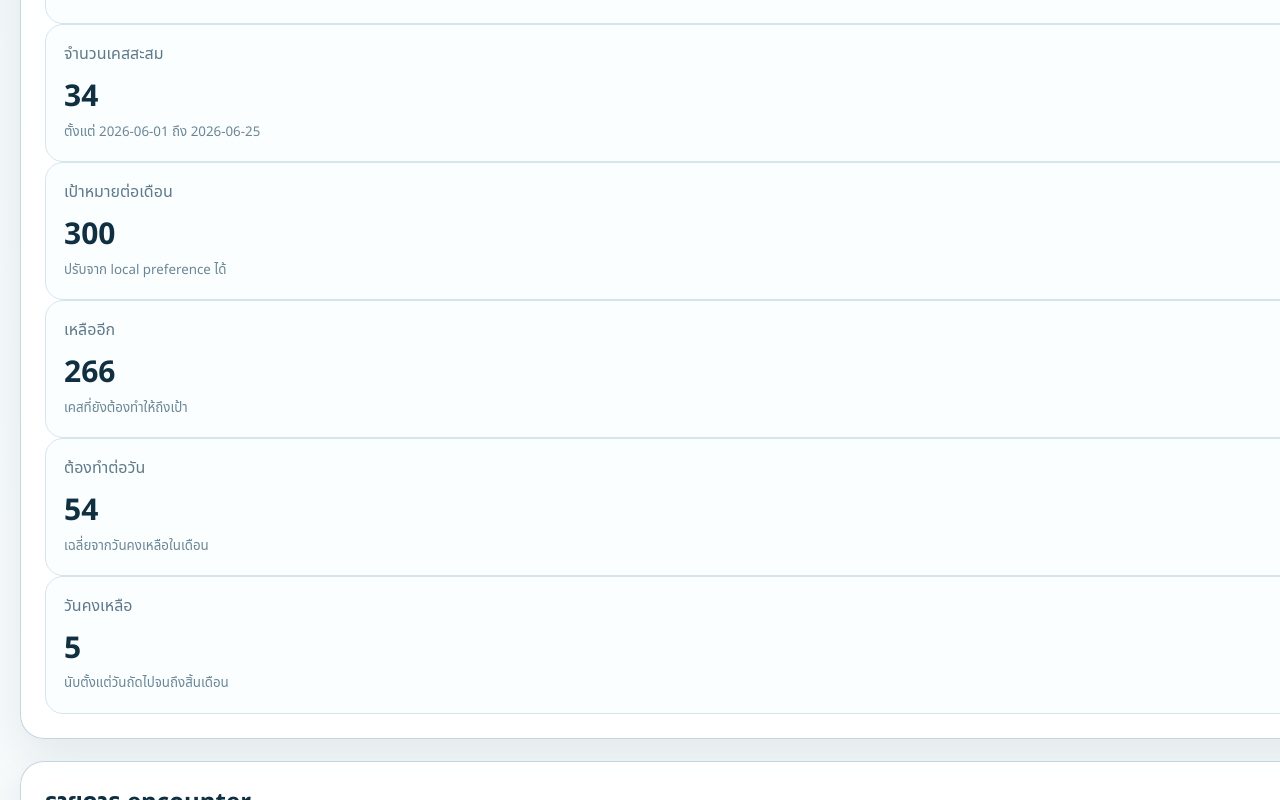
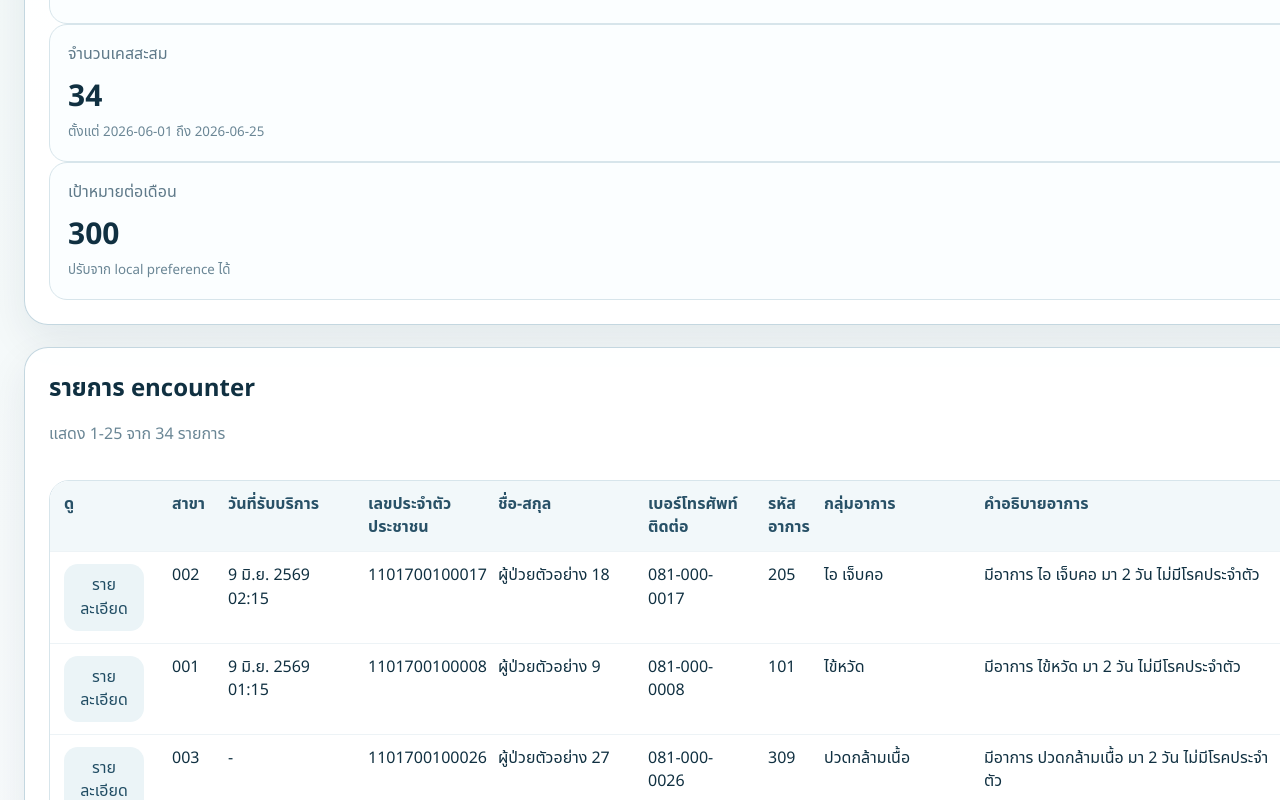
Before and after one commit to AKCD1998/sc-cipdata-lookup-web, a React (Vite) app: page /lookup in a window 1280 px wide. Shown: the part 1051-1851 px from the top of the page. Built offline with nearby package versions, Linux system fonts and the light colour scheme; no server answers.

Commit message:
refactor: remove unused KPI card configurations and update app-shell styles

```diff
--- a/src/components/KpiCards.jsx
+++ b/src/components/KpiCards.jsx
@@ -16,21 +16,6 @@ const cardConfig = [
     label: "เป้าหมายต่อเดือน",
     helper: () => "ปรับจาก local preference ได้",
   },
-  {
-    key: "remaining",
-    label: "เหลืออีก",
-    helper: () => "เคสที่ยังต้องทำให้ถึงเป้า",
-  },
-  {
-    key: "perDay",
-    label: "ต้องทำต่อวัน",
-    helper: () => "เฉลี่ยจากวันคงเหลือในเดือน",
-  },
-  {
-    key: "remainingDays",
-    label: "วันคงเหลือ",
-    helper: () => "นับตั้งแต่วันถัดไปจนถึงสิ้นเดือน",
-  },
 ];
 
 export default function KpiCards({ data }) {
--- a/src/styles.css
+++ b/src/styles.css
@@ -3,7 +3,6 @@
   color: #103041;
   background:
     radial-gradient(circle at top left, rgba(64, 145, 108, 0.18), transparent 22%),
-    radial-gradient(circle at bottom right, rgba(14, 87, 122, 0.14), transparent 30%),
     linear-gradient(180deg, #eef7f5 0%, #f9fbfd 55%, #edf4f8 100%);
   line-height: 1.45;
   color-scheme: light;
@@ -23,8 +22,8 @@ body {
   margin: 0;
   background:
     radial-gradient(circle at top left, rgba(64, 145, 108, 0.18), transparent 22%),
-    radial-gradient(circle at bottom right, rgba(14, 87, 122, 0.14), transparent 30%),
     linear-gradient(180deg, #eef7f5 0%, #f9fbfd 55%, #edf4f8 100%);
+  overflow-x: hidden;
 }
 
 body,
@@ -99,9 +98,9 @@ label {
 }
 
 .app-shell {
-  max-width: 1460px;
-  margin: 0 auto;
-  padding: 28px 20px 64px;
+  width: min(1460px, calc(100vw - 48px));
+  margin: 0 auto 0 24px;
+  padding: 28px 0 64px;
 }
 
 .page-content,
@@ -424,7 +423,9 @@ label {
 
 @media (max-width: 760px) {
   .app-shell {
-    padding-inline: 14px;
+    width: auto;
+    margin: 0;
+    padding: 18px 14px 40px;
   }
 
   .panel,
```
